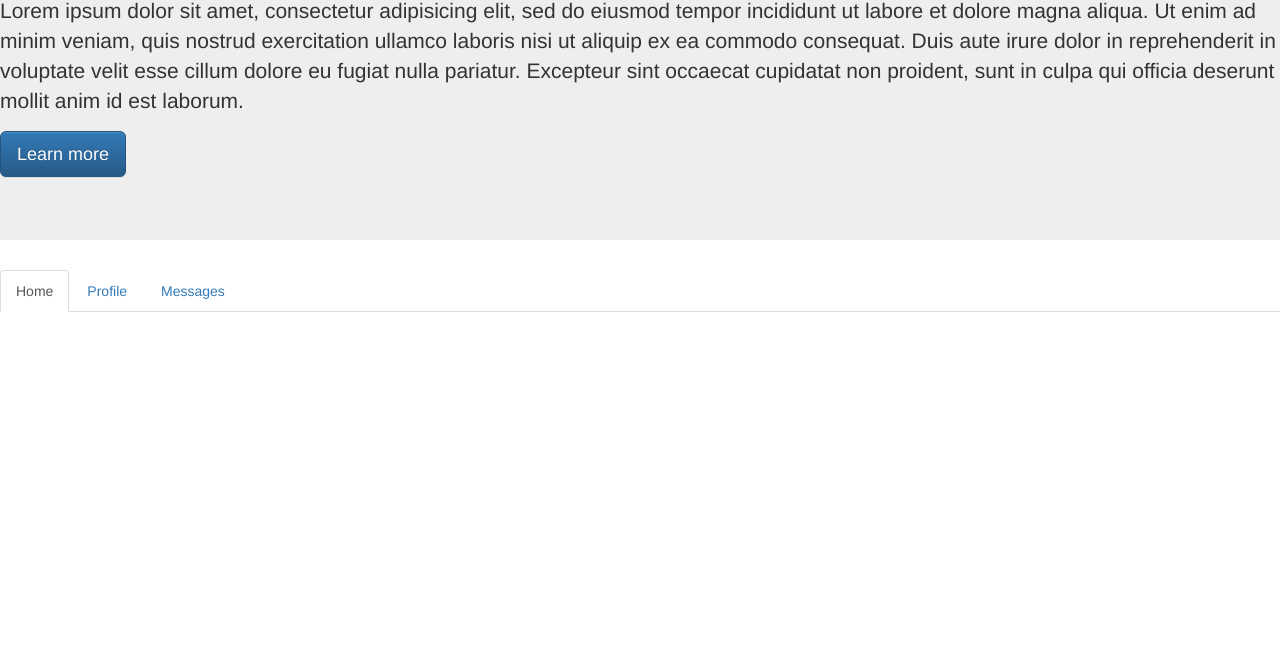
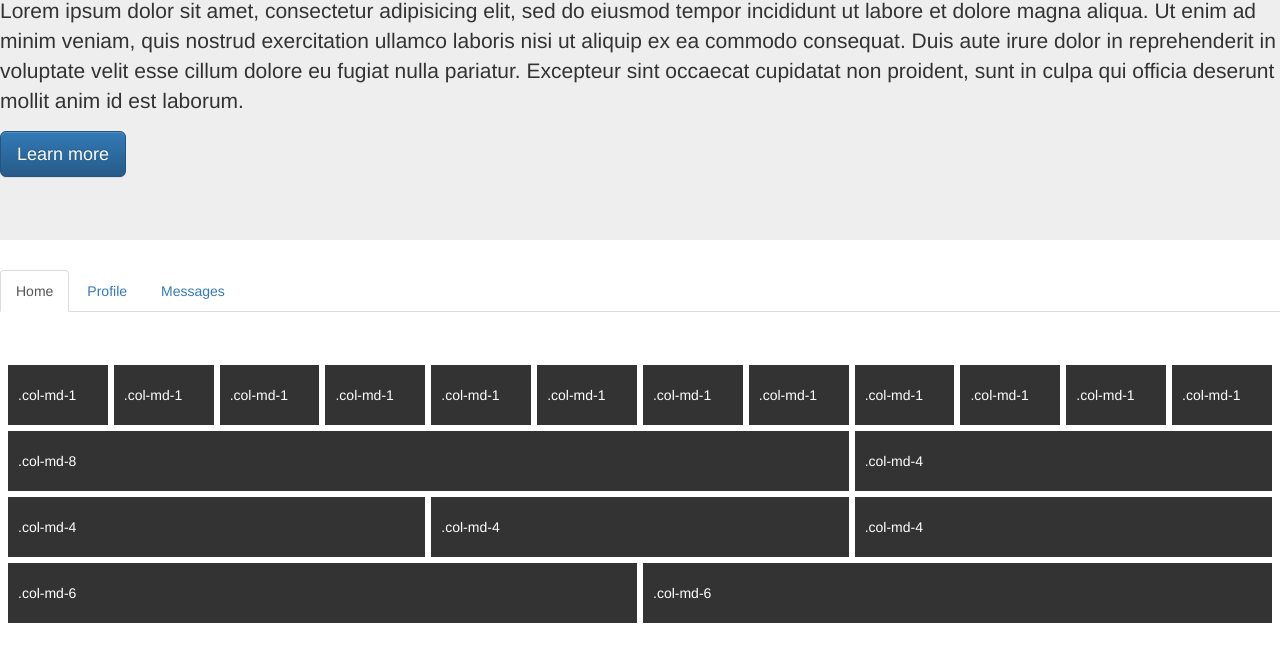
Before and after one commit to objo/bootstrap_project, a plain HTML site: page index.html in a window 1280 px wide. Shown: the part 151-800 px from the top of the page. Drawn offline with nearby package versions, Linux system fonts and the light colour scheme.

Commit message:
adding in grid layout

```diff
--- /dev/null
+++ b/assets/stylesheets/site.css
@@ -0,0 +1,15 @@
+div.grid-example {
+  margin-top: 50px;
+  margin-left: 20px;
+  margin-right: 20px;
+}
+
+div.grid-example div div{
+  padding: 10px;
+  padding-top: 20px;
+  padding-bottom: 20px;
+  border-style: solid;
+  border-color: white;
+  background: #333;
+  color: #fff;
+}
--- a/index.html
+++ b/index.html
@@ -4,6 +4,8 @@
     <meta charset="utf-8">
 
     <title>Bootstrap 101 Template</title>
+
+    <link rel="stylesheet" href="assets/stylesheets/site.css">
 
 <link rel="stylesheet" href="https://maxcdn.bootstrapcdn.com/bootstrap/3.3.7/css/bootstrap.min.css" integrity="sha384-BVYiiSIFeK1dGmJRAkycuHAHRg32OmUcww7on3RYdg4Va+PmSTsz/K68vbdEjh4u" crossorigin="anonymous">
 
@@ -26,6 +28,35 @@
       <li role="presentation" id="third"><a href="#">Messages</a></li>
     </ul>
 
+<div class="grid-example">
+    <div class="row">
+      <div class="col-md-1">.col-md-1</div>
+      <div class="col-md-1">.col-md-1</div>
+      <div class="col-md-1">.col-md-1</div>
+      <div class="col-md-1">.col-md-1</div>
+      <div class="col-md-1">.col-md-1</div>
+      <div class="col-md-1">.col-md-1</div>
+      <div class="col-md-1">.col-md-1</div>
+      <div class="col-md-1">.col-md-1</div>
+      <div class="col-md-1">.col-md-1</div>
+      <div class="col-md-1">.col-md-1</div>
+      <div class="col-md-1">.col-md-1</div>
+      <div class="col-md-1">.col-md-1</div>
+    </div>
+    <div class="row">
+      <div class="col-md-8">.col-md-8</div>
+      <div class="col-md-4">.col-md-4</div>
+    </div>
+    <div class="row">
+      <div class="col-md-4">.col-md-4</div>
+      <div class="col-md-4">.col-md-4</div>
+      <div class="col-md-4">.col-md-4</div>
+    </div>
+    <div class="row">
+      <div class="col-md-6">.col-md-6</div>
+      <div class="col-md-6">.col-md-6</div>
+    </div>
+</div>
     <script src="https://ajax.googleapis.com/ajax/libs/jquery/1.12.4/jquery.min.js"></script>
 
     <script src="https://maxcdn.bootstrapcdn.com/bootstrap/3.3.7/js/bootstrap.min.js" integrity="sha384-Tc5IQib027qvyjSMfHjOMaLkfuWVxZxUPnCJA7l2mCWNIpG9mGCD8wGNIcPD7Txa" crossorigin="anonymous"></script>
```
